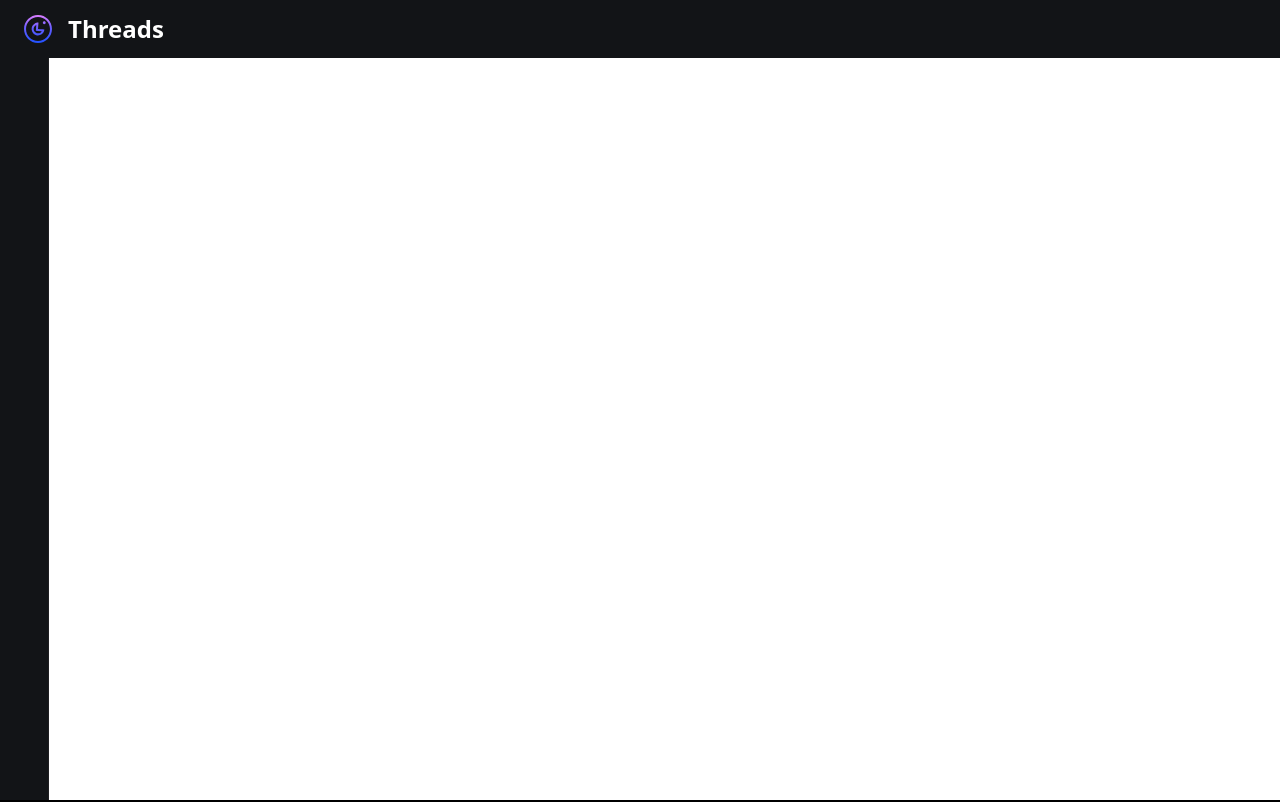
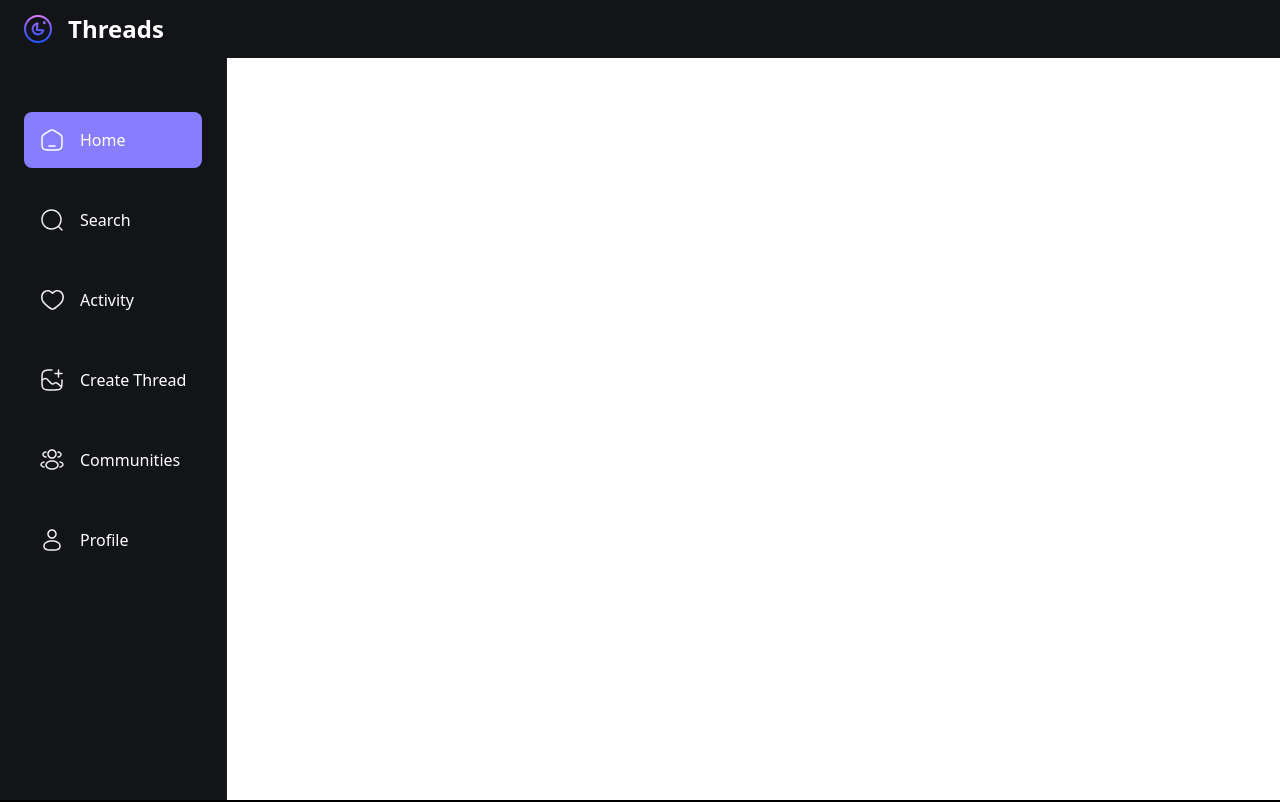
Before and after one commit to Nattha-KT/thread-web-app, a Next.js app: page / in a window 1280 px wide. Shown: the top 802 px of the page. Built offline with nearby package versions, Linux system fonts and the light colour scheme; no server answers; what @jcamp/tailwindcss-plugin-animate would draw is missing.

Commit message:
Create left-sidebar

```diff
--- a/src/components/template/left-sidebar.tsx
+++ b/src/components/template/left-sidebar.tsx
@@ -1,9 +1,56 @@
+'use client';
+
+import { sidebarLinks } from '@/constants';
+import Image from 'next/image';
+import Link from 'next/link';
 import React from 'react';
+import { usePathname } from 'next/navigation';
+import { SignedIn, SignOutButton, useAuth } from '@clerk/nextjs';
 
 export function LeftSidebar() {
+  const pathname = usePathname();
+
+  const { userId } = useAuth();
+
   return (
     <section className="custom-scrollbar leftsidebar">
-      <div className="flex w-full flex-1 flex-col gap-6 px-6"></div>
+      <div className="flex w-full flex-1 flex-col gap-6 px-6">
+        {sidebarLinks.map((link) => {
+          const isActive =
+            (pathname.includes(link.route) && link.route.length > 1) ||
+            pathname === link.route;
+
+          if (link.route === '/profile') link.route = `${link.route}/${userId}`;
+          return (
+            <Link
+              href={link.route}
+              key={link.label}
+              className={`leftsidebar_link ${isActive && 'bg-primary-500'}`}
+            >
+              <Image src={link.imgURL} alt="logo link" width={24} height={24} />
+              <p className="text-light-1 max-lg:hidden">{link.label}</p>
+            </Link>
+          );
+        })}
+      </div>
+
+      {/* logout */}
+      <div className="mt-10 px-6">
+        <SignedIn>
+          <SignOutButton redirectUrl="/sign-in">
+            <div className="flex cursor-pointer gap-4 p-4">
+              <Image
+                src="/assets/logout.svg"
+                alt="logout"
+                width={24}
+                height={24}
+              />
+
+              <p className="text-light-2 max-lg:hidden">Logout</p>
+            </div>
+          </SignOutButton>
+        </SignedIn>
+      </div>
     </section>
   );
 }
```
